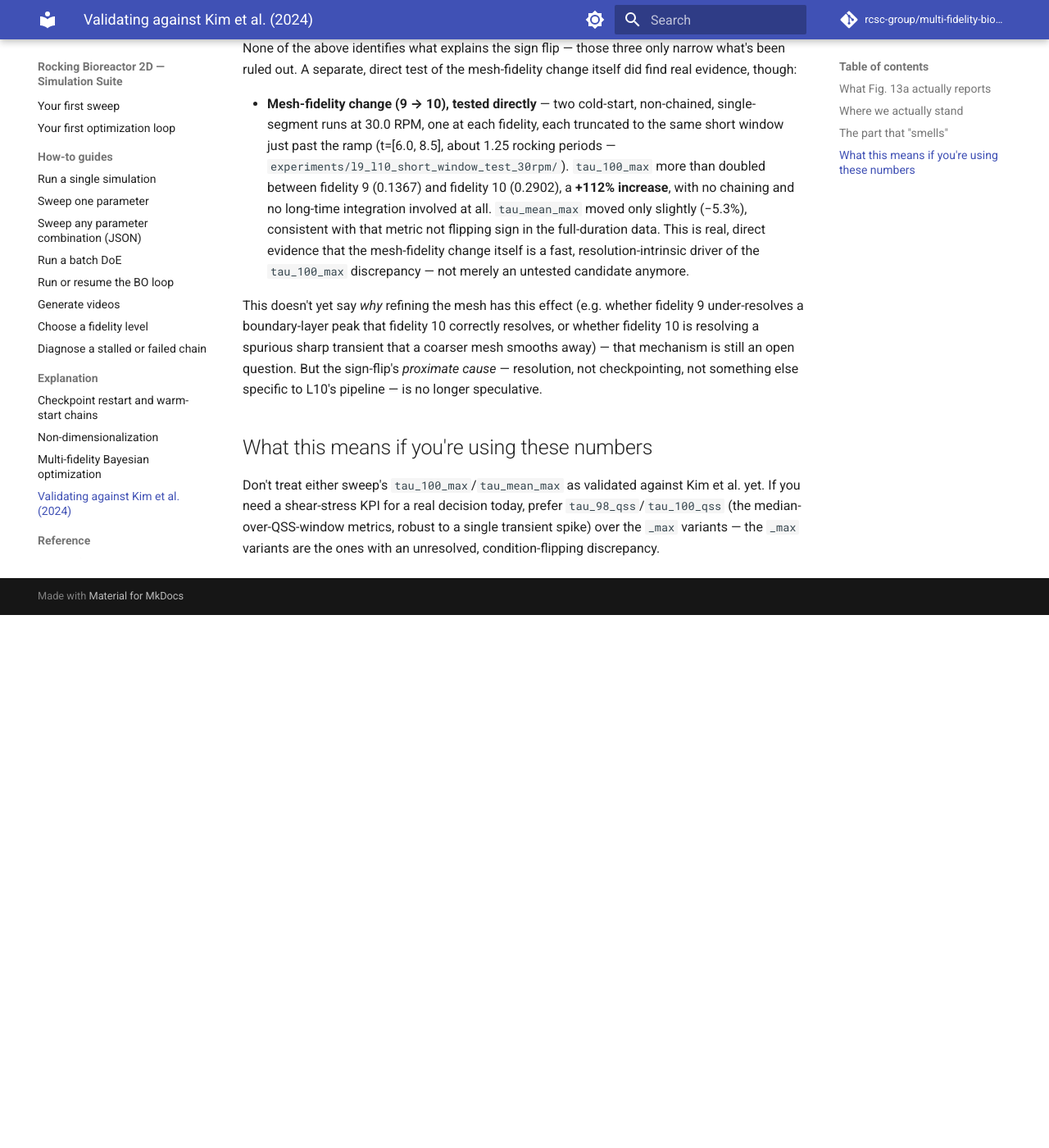
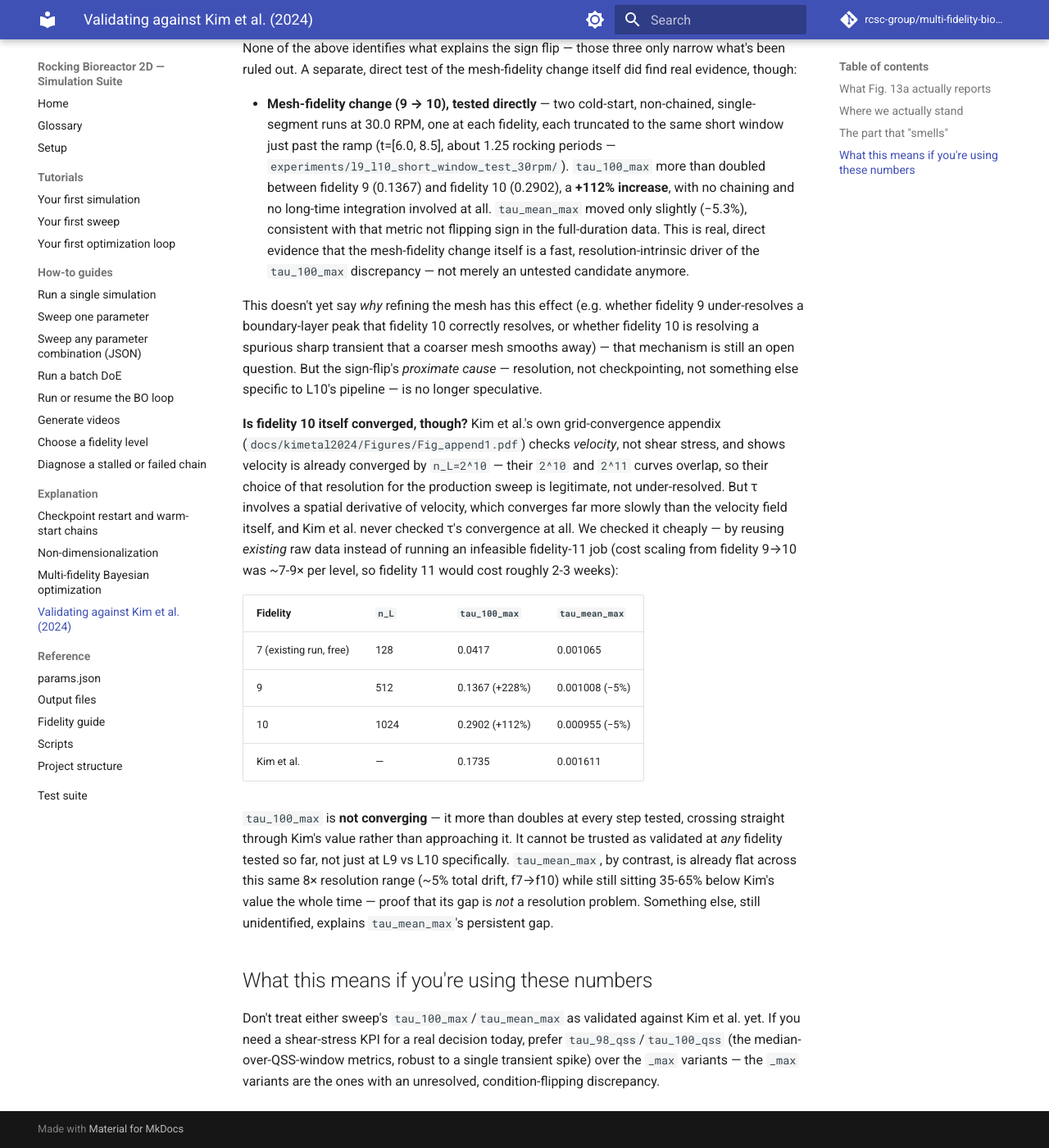
Before and after one commit to rcsc-group/multi-fidelity-bioreactor, an MkDocs documentation site: the page built from docs_site/explanation/kim-et-al-validation.md, in a window 1280 px wide and 1400 px high, scrolled down 2852 px. Shown: the whole window at 82% size. Built offline with MkDocs 1.6.1 and Material for MkDocs 9.7.7, drawn with Linux system fonts in a browser that asks for light colours; comment, search, counter and statistics services are not loaded; before the commit the page ends 3602 px from its top, so only the background shows below that.

Commit message:
fix(validation): tau_100_max not converging with resolution; tau_mean gap isn't a resolution problem
Reused existing fidelity-7 data (zero new compute) instead of an
infeasible fidelity-11 run (~2-3 weeks) to check tau convergence.
tau_100_max grows monotonically across f7/f9/f10 with no plateau --
it can't be trusted as validated at any tested fidelity, not just
L9 vs L10. tau_mean_max is already flat across the same range, so
its persistent ~40-65% gap vs Kim et al. is not a resolution issue.
Also corrects an earlier misreading of Kim et al.'s own convergence
appendix: their velocity field IS converged by n_L=2^10 (verified
directly against Fig_append1.pdf) -- the unconverged quantity is
shear stress specifically, a velocity derivative they never checked.

```diff
--- a/docs_site/explanation/kim-et-al-validation.md
+++ b/docs_site/explanation/kim-et-al-validation.md
@@ -131,6 +131,34 @@
 not checkpointing, not something else specific to L10's pipeline — is no
 longer speculative.
 
+**Is fidelity 10 itself converged, though?** Kim et al.'s own
+grid-convergence appendix (`docs/kimetal2024/Figures/Fig_append1.pdf`)
+checks *velocity*, not shear stress, and shows velocity is already
+converged by `n_L=2^10` — their `2^10` and `2^11` curves overlap, so their
+choice of that resolution for the production sweep is legitimate, not
+under-resolved. But τ involves a spatial derivative of velocity, which
+converges far more slowly than the velocity field itself, and Kim et al.
+never checked τ's convergence at all. We checked it cheaply — by reusing
+*existing* raw data instead of running an infeasible fidelity-11 job
+(cost scaling from fidelity 9→10 was ~7-9× per level, so fidelity 11
+would cost roughly 2-3 weeks):
+
+| Fidelity | `n_L` | `tau_100_max` | `tau_mean_max` |
+|---|---|---|---|
+| 7 (existing run, free) | 128 | 0.0417 | 0.001065 |
+| 9 | 512 | 0.1367 (+228%) | 0.001008 (−5%) |
+| 10 | 1024 | 0.2902 (+112%) | 0.000955 (−5%) |
+| Kim et al. | — | 0.1735 | 0.001611 |
+
+`tau_100_max` is **not converging** — it more than doubles at every step
+tested, crossing straight through Kim's value rather than approaching it.
+It cannot be trusted as validated at *any* fidelity tested so far, not
+just at L9 vs L10 specifically. `tau_mean_max`, by contrast, is already
+flat across this same 8× resolution range (~5% total drift, f7→f10) while
+still sitting 35-65% below Kim's value the whole time — proof that its
+gap is *not* a resolution problem. Something else, still unidentified,
+explains `tau_mean_max`'s persistent gap.
+
 ## What this means if you're using these numbers
 
 Don't treat either sweep's `tau_100_max`/`tau_mean_max` as validated against
```
Also changed, not shown: 1 other file.
